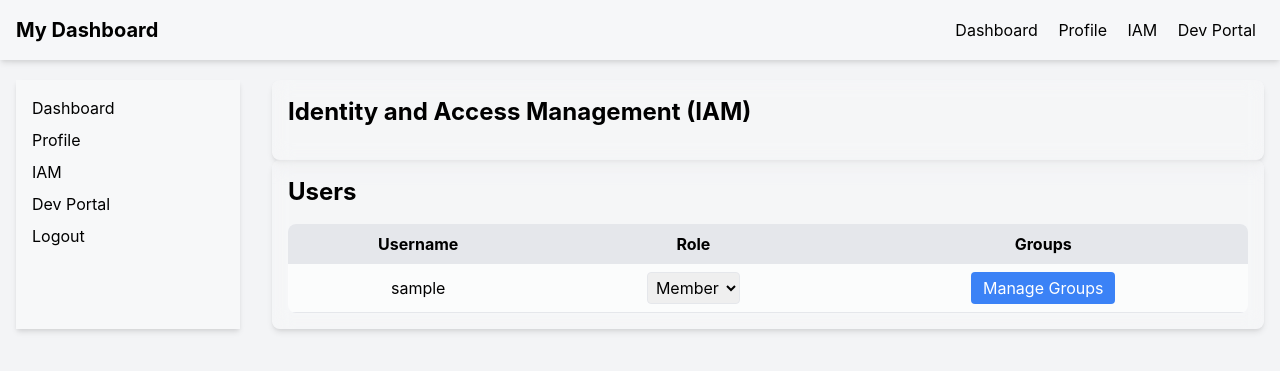
After one commit to AnjanB3012/nalflo, a Flask app: template templates/iam.html in a window 1280 px wide. The commit adds this page. Shown: the top 371 px of the page. Run offline with Flask 3, Linux system fonts and the light colour scheme; the template is opened without the code that fills it: most values are stand-ins (such as "Sample title", 1, 10 or a date in 2020).

Commit message:
updated iam

```diff
--- a/app.py
+++ b/app.py
@@ -3,7 +3,7 @@ import system.Role as Role
 import system.Group as Group
 import system.User as User
 import os
-from flask import Flask, render_template, request, redirect, url_for, session
+from flask import Flask, render_template, request, redirect, url_for, session, jsonify
 
 app = Flask(__name__)
 app.secret_key = "StoreKey1"
@@ -76,10 +76,36 @@ def profile():
         if(roleperms[perm] == True):
             rolepermissions.append(perm)
     groups = signedInUser.getGroups()
-    groupList = []
-    for group in groups:
-        groupList.append(group.getDetails()[0])
+    groupList = {}
+    for i in range(len(groups)):
+        groupDet = groups[i].getDetails()
+        groupList[groupDet[0]] = groupDet[1]
     return render_template('profile.html', username=username, rolename=rolename, roledesc=roledesc, permissions=rolepermissions, groups=groupList, changedPassword=changedPassword)
+
+@app.route('/iam', methods=['GET', 'POST'])
+def iam():
+    signedInUser = tempSystem.getUser(session['user'])
+    username = signedInUser.getUserName()
+    sysGroups = tempSystem.getSysGroups()
+    userGroups = signedInUser.getGroups()
+    groupList = {}
+    for groupi in sysGroups:
+        if groupi in userGroups:
+            groupList[groupi.getDetails()[0]] = True
+        else:
+            groupList[groupi.getDetails()[0]] = False
+
+    return render_template('iam.html', username=username, groups=groupList)
+
+@app.route('/iam/users/update_groups', methods=['GET', 'POST'])
+def update_groups():
+    if request.method == "POST":
+        signedInUser = tempSystem.getUser(session['user'])
+        username = signedInUser.getUserName()
+        data = request.get_json()
+        checkedGroups = data['groups']
+        tempSystem.addUserToGroups(username, checkedGroups)
+        return jsonify({"status": "success"}), 200
 
 if __name__ == '__main__':
     app.run(debug=True, port=8080)
--- a/templates/dashboard.html
+++ b/templates/dashboard.html
@@ -6,7 +6,7 @@
   <meta name="viewport" content="width=device-width, initial-scale=1.0">
   <!-- Tailwind CSS CDN -->
   <link href="https://cdn.jsdelivr.net/npm/tailwindcss@2.2.19/dist/tailwind.min.css" rel="stylesheet">
-  <link rel="stylesheet" href="common.css">
+  <link rel="stylesheet" href="templates/common.css">
 </head>
 <body class="bg-gray-100">
   <!-- Include Navbar Partial -->
@@ -17,7 +17,7 @@
       <div>
         <a href="{{url_for('home')}}" class="mx-2 hover:text-blue-500">Dashboard</a>
         <a href="{{url_for('profile')}}" class="mx-2 hover:text-blue-500">Profile</a>
-        <a href="iam.html" class="mx-2 hover:text-blue-500">IAM</a>
+        <a href="{{url_for('iam')}}" class="mx-2 hover:text-blue-500">IAM</a>
         <a href="dev-portal.html" class="mx-2 hover:text-blue-500">Dev Portal</a>
       </div>
     </nav>
@@ -31,7 +31,7 @@
         <ul>
           <li class="mb-2"><a href="{{url_for('home')}}" class="hover:text-blue-500">Dashboard</a></li>
           <li class="mb-2"><a href="{{url_for('profile')}}" class="hover:text-blue-500">Profile</a></li>
-          <li class="mb-2"><a href="iam.html" class="hover:text-blue-500">IAM</a></li>
+          <li class="mb-2"><a href="{{url_for('iam')}}" class="hover:text-blue-500">IAM</a></li>
           <li class="mb-2"><a href="dev-portal.html" class="hover:text-blue-500">Dev Portal</a></li>
           <li class="mb-2"><a href="{{url_for('logout')}}" class="hover:text-blue-500">Logout</a></li>
         </ul>
--- /dev/null
+++ b/templates/iam.html
@@ -0,0 +1,134 @@
+<!DOCTYPE html>
+<html lang="en">
+<head>
+  <meta charset="UTF-8">
+  <title>IAM</title>
+  <meta name="viewport" content="width=device-width, initial-scale=1.0">
+  <link href="https://cdn.jsdelivr.net/npm/tailwindcss@2.2.19/dist/tailwind.min.css" rel="stylesheet">
+  <link rel="stylesheet" href="templates/common.css">
+</head>
+<body class="bg-gray-100">
+  <!-- Navbar -->
+  <div class="fixed w-full z-10">
+    <nav class="bg-white bg-opacity-30 backdrop-blur-md shadow-md p-4 flex justify-between items-center">
+      <div class="text-xl font-bold">My Dashboard</div>
+      <div>
+        <a href="dashboard.html" class="mx-2 hover:text-blue-500">Dashboard</a>
+        <a href="profile.html" class="mx-2 hover:text-blue-500">Profile</a>
+        <a href="iam.html" class="mx-2 hover:text-blue-500">IAM</a>
+        <a href="dev-portal.html" class="mx-2 hover:text-blue-500">Dev Portal</a>
+      </div>
+    </nav>
+  </div>
+
+  <div class="flex pt-16">
+    <!-- Sidebar -->
+    <div class="w-64 p-4">
+      <aside class="bg-white bg-opacity-30 backdrop-blur-md shadow-md h-full p-4">
+        <ul>
+          <li class="mb-2"><a href="dashboard.html" class="hover:text-blue-500">Dashboard</a></li>
+          <li class="mb-2"><a href="profile.html" class="hover:text-blue-500">Profile</a></li>
+          <li class="mb-2"><a href="iam.html" class="hover:text-blue-500">IAM</a></li>
+          <li class="mb-2"><a href="dev-portal.html" class="hover:text-blue-500">Dev Portal</a></li>
+          <li class="mb-2"><a href="login.html" class="hover:text-blue-500">Logout</a></li>
+        </ul>
+      </aside>
+    </div>
+    <!-- Main Content -->
+    <main class="flex-1 p-4">
+      <div class="glass p-4 rounded-lg shadow-md">
+        <h1 class="text-2xl font-bold mb-4">Identity and Access Management (IAM)</h1>
+      </div>
+      <div class="glass p-4 rounded-lg shadow-md">
+        <h1 class="text-2xl font-bold mb-4">Users</h1>
+        <table class="min-w-full bg-white bg-opacity-60 rounded-lg overflow-hidden">
+          <thead>
+            <tr>
+              <th class="py-2 px-4 text-center align-middle bg-gray-200">Username</th>
+              <th class="py-2 px-4 text-center align-middle bg-gray-200">Role</th>
+              <th class="py-2 px-4 text-center align-middle bg-gray-200">Groups</th>
+            </tr>
+          </thead>
+          <tbody>
+            <tr class="border-b">
+              <td class="py-2 px-4 text-center align-middle">{{ username }}</td>
+              <td class="py-2 px-4 text-center align-middle">
+                <select class="p-1 border rounded">
+                  <option>Member</option>
+                  <option>Admin</option>
+                  <option>Editor</option>
+                </select>
+              </td>
+              <td class="py-2 px-4 text-center align-middle">
+                <button onclick="openModal()" class="bg-blue-500 text-white py-1 px-3 rounded hover:bg-blue-600">Manage Groups</button>
+              </td>
+            </tr>
+          </tbody>
+        </table>
+      </div>
+    </main>
+  </div>
+
+  <!-- Modal -->
+  <div id="groupModal" class="fixed inset-0 bg-black bg-opacity-50 flex items-center justify-center hidden">
+    <div class="bg-white w-full max-w-md rounded-lg p-6 shadow-lg">
+      <h2 class="text-xl font-bold mb-4">Manage Groups</h2>
+      <input type="text" placeholder="Search groups..." class="w-full mb-4 p-2 border rounded" oninput="filterGroups(this.value)">
+      <div class="max-h-48 overflow-y-auto space-y-2" id="groupList">
+        {% for group in groups %}
+          <label class="block">
+            <input type="checkbox" class="mr-2" name="groups" value="{{ group }}" {% if groups[group] %}checked{% endif %}>
+            {{ group }}
+          </label>
+        {% endfor %}
+      </div>
+      <div class="flex justify-end mt-4">
+        <button onclick="closeModal()" class="mr-2 px-4 py-2 rounded bg-gray-300 hover:bg-gray-400">Cancel</button>
+        <button onclick="saveGroups()" class="px-4 py-2 rounded bg-blue-500 text-white hover:bg-blue-600">Save</button>
+      </div>
+    </div>
+  </div>
+
+  <script>
+    function openModal() {
+      document.getElementById('groupModal').classList.remove('hidden');
+    }
+
+    function closeModal() {
+      document.getElementById('groupModal').classList.add('hidden');
+    }
+
+    function saveGroups()
+    {
+      const checkedBoxes = document.querySelectorAll('#groupList input[type="checkbox"]:checked');
+      const selectedGroups = Array.from(checkedBoxes).map(cb => cb.value);
+
+      fetch('/iam/users/update_groups', {
+        method: 'POST',
+        headers: {
+          'Content-Type': 'application/json'
+        },
+        body: JSON.stringify({ groups: selectedGroups })
+      })
+      .then(response => {
+        if (response.ok) {
+          alert("Groups updated successfully!");
+        } else {
+          alert("Error updating groups.");
+        }
+        closeModal();
+      });
+    }
+
+
+
+    function filterGroups(query) {
+      const items = document.querySelectorAll('#groupList label');
+      items.forEach(label => {
+        const text = label.textContent.toLowerCase();
+        label.style.display = text.includes(query.toLowerCase()) ? 'block' : 'none';
+      });
+    }
+  </script>
+</body>
+</html>
--- a/templates/login.html
+++ b/templates/login.html
@@ -6,7 +6,7 @@
   <meta name="viewport" content="width=device-width, initial-scale=1.0">
   <!-- Tailwind CSS CDN -->
   <link href="https://cdn.jsdelivr.net/npm/tailwindcss@2.2.19/dist/tailwind.min.css" rel="stylesheet">
-  <link rel="stylesheet" href="common.css">
+  <link rel="stylesheet" href="templates/common.css">
 </head>
 <body class="bg-gray-100 flex items-center justify-center h-screen">
   <div class="glass p-8 rounded-lg shadow-md w-full max-w-md">
--- a/templates/onboarding.html
+++ b/templates/onboarding.html
@@ -6,7 +6,7 @@
   <meta name="viewport" content="width=device-width, initial-scale=1.0">
   <!-- Tailwind CSS -->
   <link href="https://cdn.jsdelivr.net/npm/tailwindcss@2.2.19/dist/tailwind.min.css" rel="stylesheet">
-  <link rel="stylesheet" href="common.css">
+  <link rel="stylesheet" href="templates/common.css">
   <script>
     let step = 1;
 
--- a/templates/profile.html
+++ b/templates/profile.html
@@ -86,6 +86,7 @@
           <ul class="list-disc list-inside">
             {% for group in groups %}
               <li>{{group}}</li>
+              <span class="font-semibold">Description:</span> {{groups[group]}}
             {% endfor %}
           </ul>
         </div>
```
Also changed, not shown: system/System.py (+23 -0 lines).
